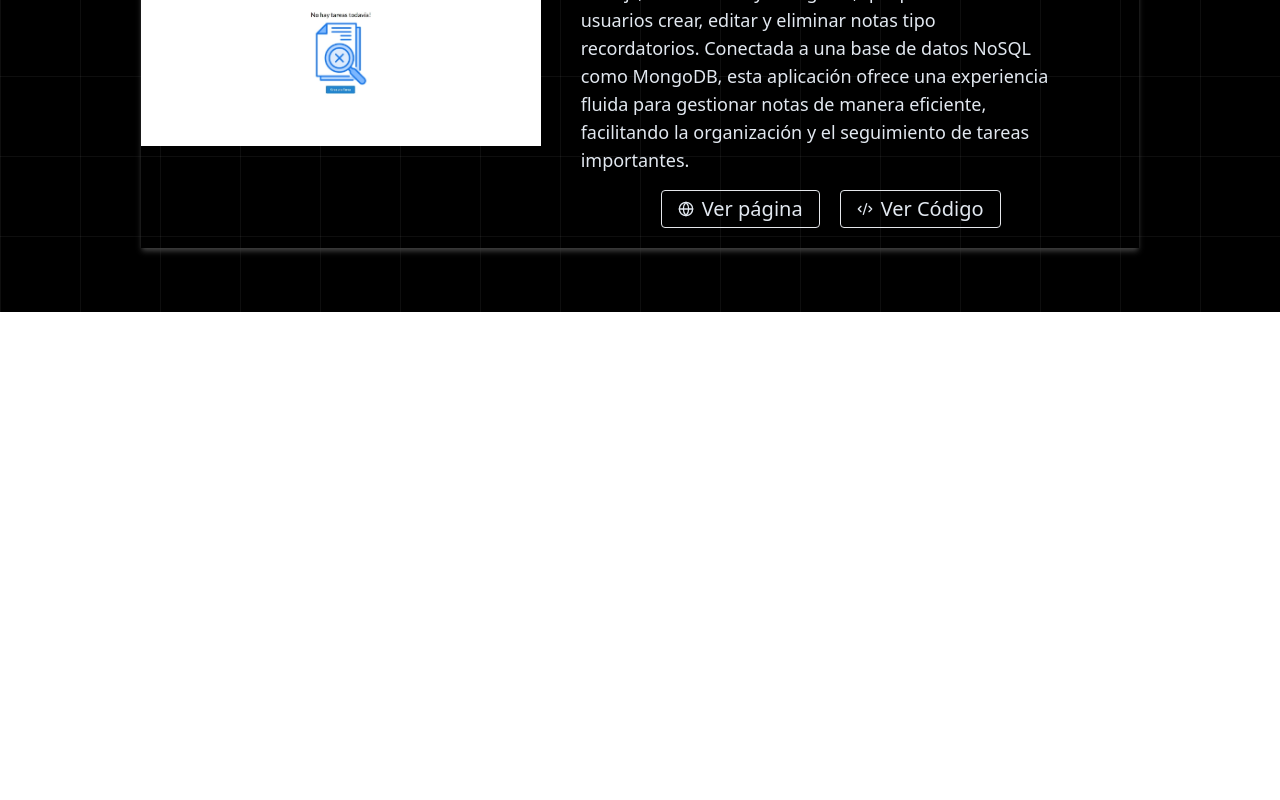
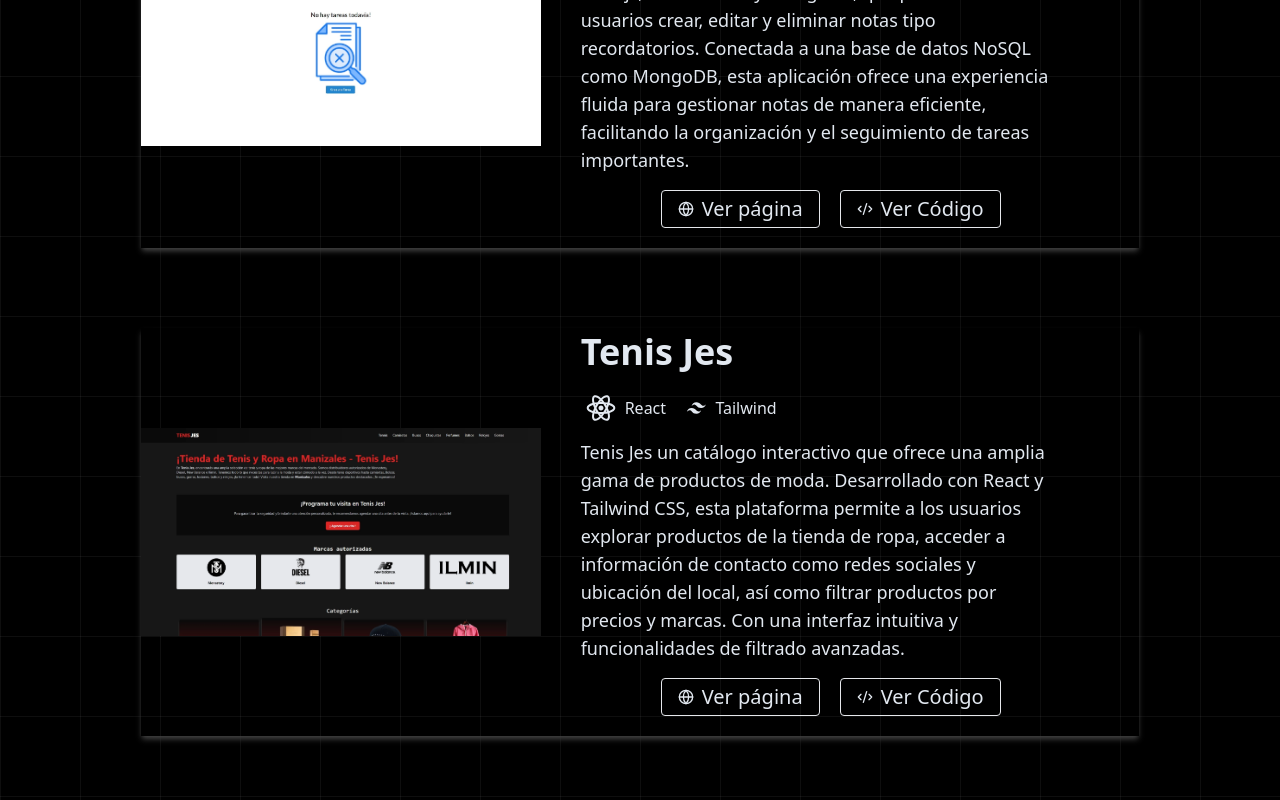
Before and after one commit to Osorio3408/Portafolio, a React (Vite) app: page /Proyects in a window 1280 px wide. Shown: the part 2884-3684 px from the top of the page. Before the commit the page ends 3196 px from the top, so only its background shows below. Built offline with nearby package versions, Linux system fonts and the light colour scheme.

Commit message:
se agrego proyecto de tenis jes

```diff
--- a/src/pages/proyects/Proyects.jsx
+++ b/src/pages/proyects/Proyects.jsx
@@ -99,6 +99,16 @@ export const Proyects = () => {
           code={"https://github.com/Osorio3408/Proyecto-de-creacion-de-notas"}
           page={"https://proyecto-de-creacion-de-notas.vercel.app/"}
         />
+        <CardPersonal
+          name={"Tenis Jes"}
+          description={
+            "Tenis Jes un catálogo interactivo que ofrece una amplia gama de productos de moda. Desarrollado con React y Tailwind CSS, esta plataforma permite a los usuarios explorar productos de la tienda de ropa, acceder a información de contacto como redes sociales y ubicación del local, así como filtrar productos por precios y marcas. Con una interfaz intuitiva y funcionalidades de filtrado avanzadas."
+          }
+          herramientas={proyecto3}
+          url={"proyecto8.webp"}
+          code={"https://github.com/Osorio3408/TenisJes/"}
+          page={"https://tenis-jes.netlify.app"}
+        />
       </div>
     </section>
   );
```
Also changed, not shown: public/proyecto8.webp (added).
